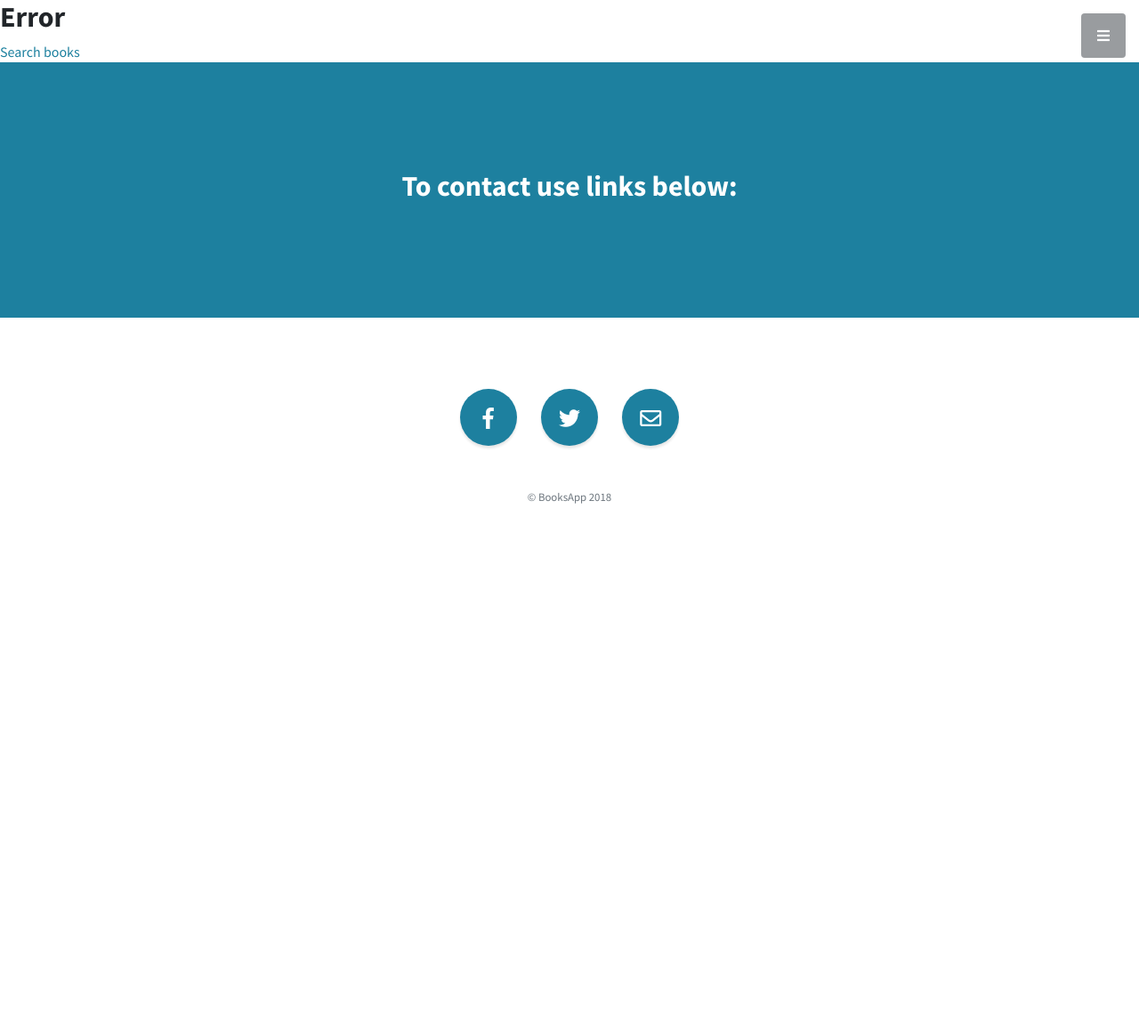
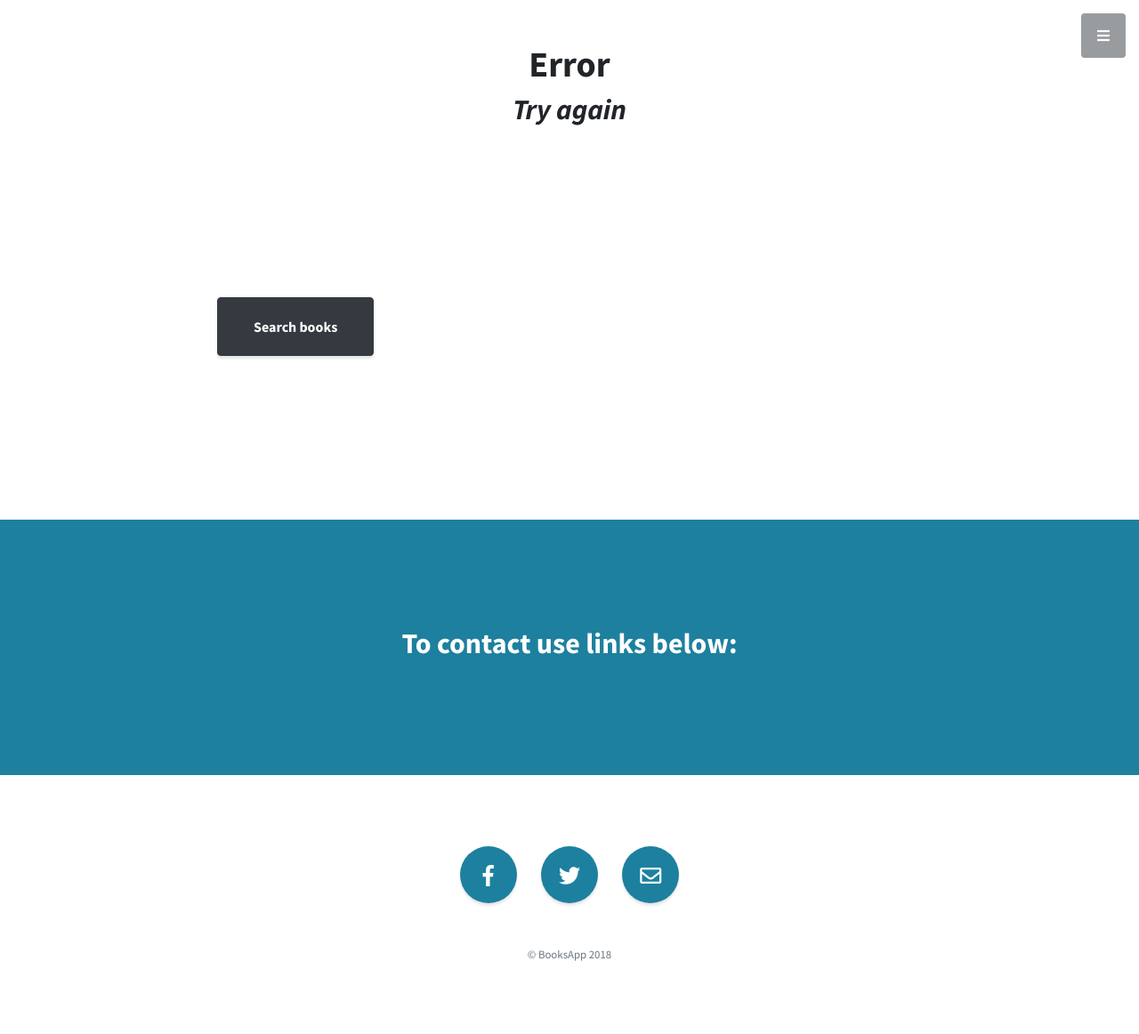
Before and after one commit to pythonsway/BooksApp, a Flask app: template BooksApp/templates/error.html in a window 1280 px wide. Shown: the whole page at 89% size. Before the commit the page ends 566 px from the top, so only its background shows below. Run offline with Flask 2, Linux system fonts and the light colour scheme; the template is opened without the code that fills it, so the values that code supplies are empty; some libraries are stand-ins or nearby versions.

Commit message:
404 handling

```diff
--- a/BooksApp/templates/error.html
+++ b/BooksApp/templates/error.html
@@ -1,9 +1,30 @@
 {% extends 'base.html' %}
 
+{% block title %}Error{% endblock %}
+
 {% block content %}
-<h2>{% block title %}Error{% endblock %}</h2>
-<a class="action" href="{{ url_for('books.search') }}">Search books</a>
 
-{{ message }}
+<header class="d-flex pt-5">
+    <div class="container text-center align-content-end">
+        <h1 class="mb-2">Error</h1>
+        <h2>
+            <em>Try again</em>
+        </h2>
+    </div>
+</header>
+
+<section class="content-section">
+    <div class="container">
+        <div class="row">
+            <div class="col-lg-10 mx-auto">
+                <div class="row">
+                    <div class="col m-5">
+                        <a class="btn btn-dark btn-xl m-3" href="{{ url_for('books.search') }}">Search books</a>
+                    </div>
+                </div>
+            </div>
+        </div>
+    </div>
+</section>
 
 {% endblock %}
```
Also changed, not shown: BooksApp/__init__.py (+8 -2 lines), BooksApp/auth.py (+7 -4 lines), BooksApp/templates/404.html (added, +30 -0 lines), README.md.
